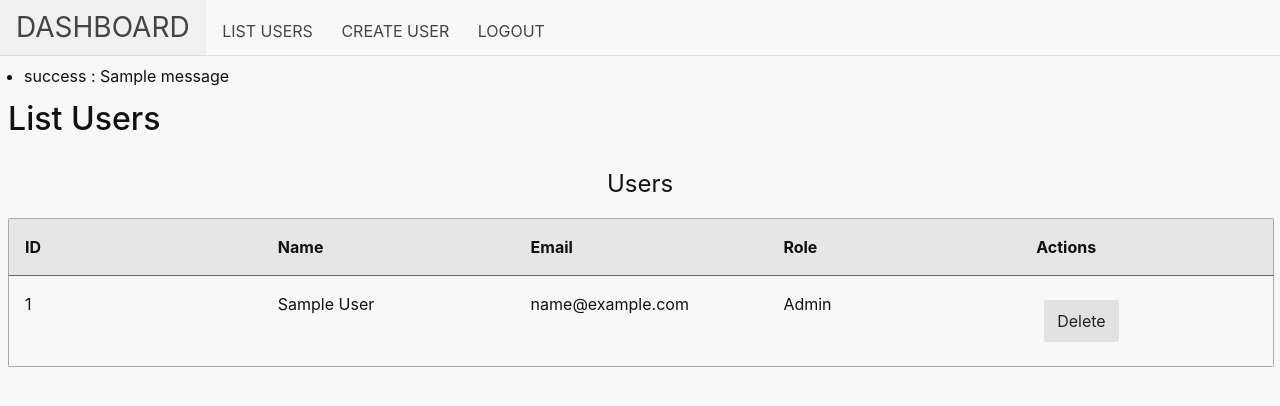
After one commit to SamiShakoori/FlaskBlog, a Flask app: page /admin/users/ in a window 1280 px wide. The commit adds this page. Shown: the top 406 px of the page. Run offline with Flask 2, Linux system fonts and the light colour scheme; tables that the repository leaves empty hold one stand-in row (values such as "Sample post"); one stand-in notice (Sample message) is shown.

Commit message:
creating list users and create new user for admin dashboard.

```diff
--- a/mod_admin/views.py
+++ b/mod_admin/views.py
@@ -1,7 +1,8 @@
 from flask import render_template, request, flash, session, redirect, url_for
+from sqlalchemy.exc import IntegrityError
 from . import admin
 from app import db
-from mod_users.forms import LoginForm
+from mod_users.forms import LoginForm, RegisterForm
 from mod_users.models import User
 
 
@@ -39,3 +40,43 @@ def logout():
     session.clear()
     flash('You logged out successfully', category='error')
     return redirect(url_for('admin.login'))
+
+
+@admin.route('/users/', methods=['GET', 'POST'])
+def list_users():
+    users = User.query.order_by(User.id.desc()).all()
+    return render_template('admin/list_users.html', users=users)
+
+
+@admin.route('/users/delete/<int:user_id>/')
+def delete_user(user_id):
+    user = User.query.get_or_404(user_id)
+    db.session.delete(user)
+    db.session.commit()
+    flash('User delete successfully!')
+    return redirect(url_for('admin.list_users'))
+
+
+@admin.route('/user/new/', methods=['GET', 'POST'])
+def create_user():
+    form = RegisterForm(request.form)
+    if request.method == 'POST':
+        if not form.validate_on_submit():
+            return render_template('admin/create_user.html', form=form)
+        if not form.password.data == form.confirm_password.data:
+            flash('Password and Confirm Password does not match', category='error')
+            return render_template('admin/create_user.html', form=form)
+        new_user = User()
+        new_user.name = form.name.data
+        new_user.email = form.email.data
+        new_user.set_password(form.password.data)
+        try:
+            db.session.add(new_user)
+            db.session.commit()
+            flash('New user added successfully.')
+            return render_template('admin/create_user.html', form=form)
+        except IntegrityError:
+            db.session.rollback()
+            flash('This email had already used!')
+            return render_template('admin/create_user.html', form=form)
+    return render_template('admin/create_user.html', form=form)
--- a/templates/admin/_includes/navigation.html
+++ b/templates/admin/_includes/navigation.html
@@ -1,4 +1,6 @@
 <header>
     <a href="{{ url_for('admin.index') }}" class="logo button">Dashboard</a>
+    <a href="{{ url_for('admin.list_users') }}" class="button">List Users</a>
+    <a href="{{ url_for('admin.create_user') }}" class="button">Create User</a>
     <a href="{{ url_for('admin.logout') }}" class="button">Logout</a>
 </header>
--- /dev/null
+++ b/templates/admin/list_users.html
@@ -0,0 +1,32 @@
+{% extends 'admin/base.html' %}
+
+{% block title %}List Users - Admin Dashboard{% endblock %}
+
+{% block page_content %}
+<h1>List Users</h1>
+<table>
+    <caption>Users</caption>
+    <thead>
+    <tr>
+        <th>ID</th>
+        <th>Name</th>
+        <th>Email</th>
+        <th>Role</th>
+        <th>Actions</th>
+    </tr>
+    </thead>
+    <tbody>
+    {% for user in users %}
+    <tr>
+        <td data-label="ID">{{ user.id }}</td>
+        <td data-label="Name">{{ user.name or '-' }}</td>
+        <td data-label="Email">{{ user.email }}</td>
+        <td data-label="Role">{{ 'Admin' if user.role else 'User' }}</td>
+        <td data-label="Actions">
+            <a href="{{ url_for('admin.delete_user', user_id=user.id) }}" class="button">Delete</a>
+        </td>
+    </tr>
+    {% endfor %}
+    </tbody>
+</table>
+{% endblock %}
```
Also changed, not shown: templates/admin/create_user.html (added, +28 -0 lines).
